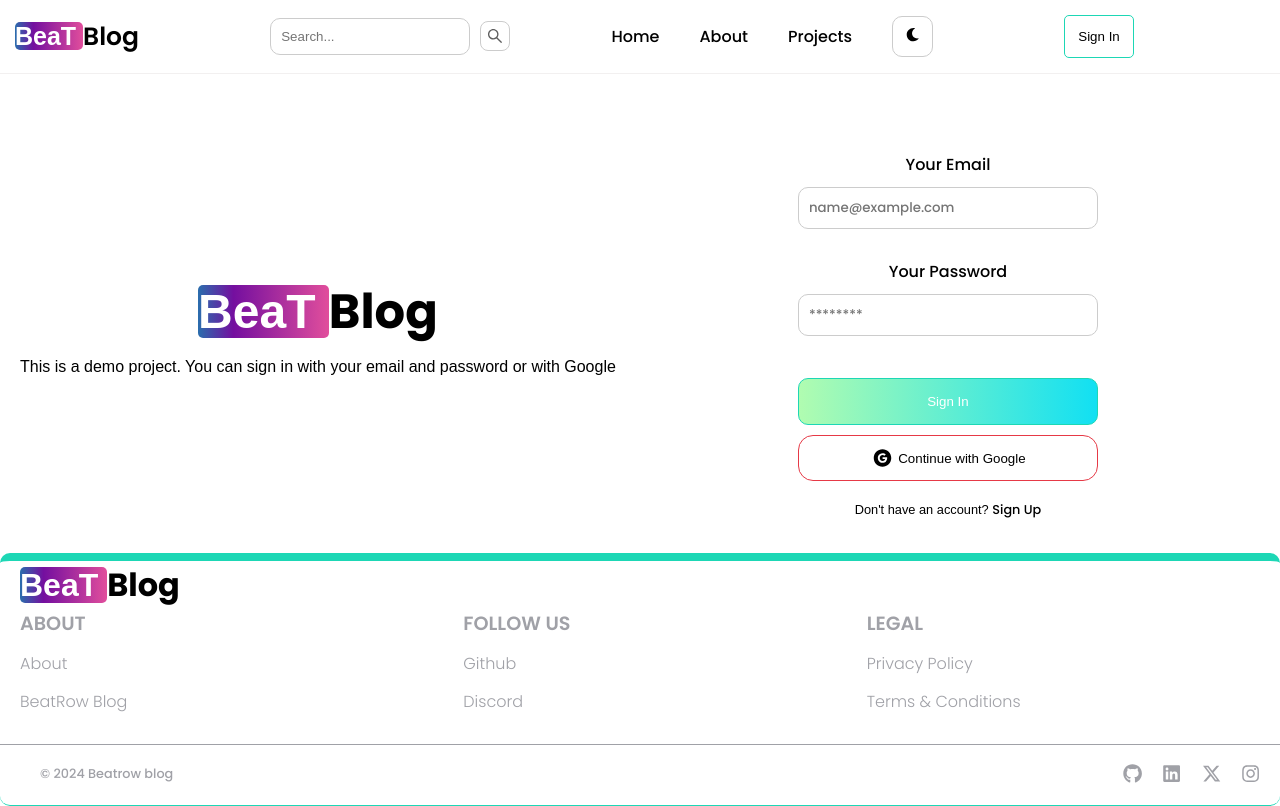
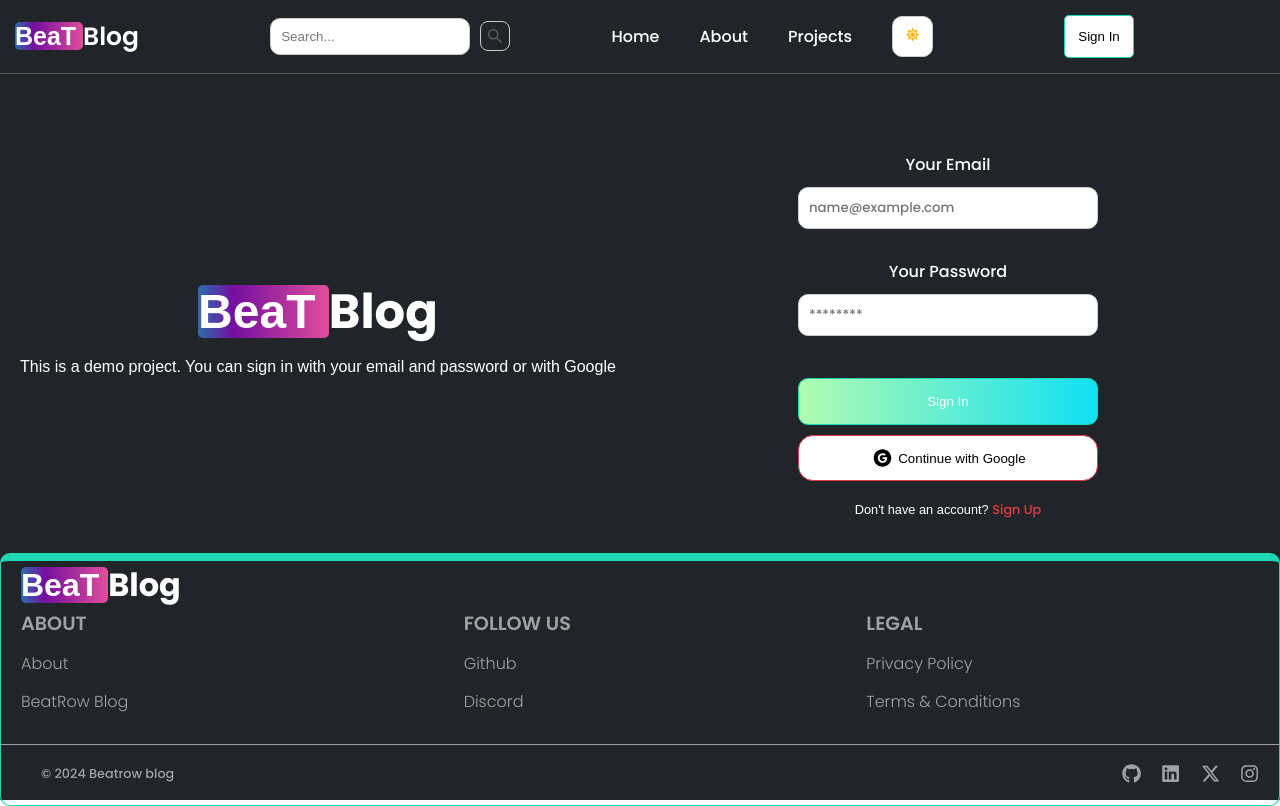
Before and after one commit to FaisalKhan-8/mern-blog, a React (Vite) app in the folder client/: page /sign-in in a window 1280 px wide. Both pictures are taken after a click on the button 912 px from the left and 36 px from the top of the page. Built offline with nearby package versions, Linux system fonts and the light colour scheme; no server answers; a web font is replaced by a local one.

Commit message:
add complete dark mode functionality

```diff
--- a/client/src/components/Footer.jsx
+++ b/client/src/components/Footer.jsx
@@ -85,6 +85,7 @@ const Footer = () => {
           </div>
         </div>
       </div>
+
       <div className='footer-divider'>
         <div>
           <Link className='divider-link' to='#'>
--- a/client/src/components/Header.jsx
+++ b/client/src/components/Header.jsx
@@ -1,15 +1,19 @@
 import React, { useState } from 'react';
 import { Link, useLocation } from 'react-router-dom';
 import { AiOutlineSearch } from 'react-icons/ai';
-import { FaMoon } from 'react-icons/fa';
+import { FaMoon, FaSun } from 'react-icons/fa';
 import { RxHamburgerMenu, RxCross1 } from 'react-icons/rx';
-import { useSelector } from 'react-redux';
+import { useSelector, useDispatch } from 'react-redux';
+import { toggleTheme } from '../redux/theme/themeSlice';
 
 const Header = () => {
   const [navbarOpen, setNavbarOpen] = useState(false);
 
   const location = useLocation().pathname;
+  const dispatch = useDispatch();
+
   const { currentUser } = useSelector((state) => state.user);
+  const { theme } = useSelector((state) => state.theme);
 
   return (
     <nav className='nav-main'>
@@ -45,9 +49,15 @@ const Header = () => {
               Projects
             </Link>
           </li>
-          <button className='btn2'>
-            <FaMoon />
-          </button>
+          {theme === 'light' ? (
+            <button className='btn2' onClick={() => dispatch(toggleTheme())}>
+              <FaMoon />
+            </button>
+          ) : (
+            <button className='btn2' onClick={() => dispatch(toggleTheme())}>
+              <FaSun className='light-mode-button' />
+            </button>
+          )}
         </ul>
       </div>
 
@@ -56,13 +66,16 @@ const Header = () => {
       </button>
       {/* //dropdown menu... */}
       {currentUser ? (
-        <div class='dropdown'>
+        <div className='dropdown'>
           <div className='avatar '>
             <img src={currentUser.profilePicture} alt='user ' />
           </div>
-          <div class='dropdown-content'>
-            <span color='red'>@{currentUser.username}</span>
-            <span>{currentUser.email}</span>
+          <div className='dropdown-content'>
+            <span>
+              <span className='user-text'>username: </span>{' '}
+              {currentUser.username}
+            </span>
+            <span> {currentUser.email}</span>
             <Link className='dropdown-link' to={'/dashboard?tab=profile'}>
               Profile
             </Link>
--- /dev/null
+++ b/client/src/components/ThemeProvider.jsx
@@ -0,0 +1,9 @@
+import { useSelector } from 'react-redux';
+
+const ThemeProvider = ({ children }) => {
+  const { theme } = useSelector((state) => state.theme);
+
+  return <div className={theme}>{children}</div>;
+};
+
+export default ThemeProvider;
--- a/client/src/main.jsx
+++ b/client/src/main.jsx
@@ -5,12 +5,15 @@ import './styles/index.scss';
 import { store, persistor } from './redux/store.js';
 import { Provider } from 'react-redux';
 import { PersistGate } from 'redux-persist/integration/react';
+import ThemeProvider from './components/ThemeProvider.jsx';
 
 ReactDOM.createRoot(document.getElementById('root')).render(
   <React.StrictMode>
     <PersistGate persistor={persistor}>
       <Provider store={store}>
-        <App />
+        <ThemeProvider>
+          <App />
+        </ThemeProvider>
       </Provider>
     </PersistGate>
   </React.StrictMode>
--- a/client/src/pages/SignUp.jsx
+++ b/client/src/pages/SignUp.jsx
@@ -108,7 +108,7 @@ const SignUp = () => {
           </form>
           <div className='signup-text'>
             <span>
-              Already have an account?
+              Already have an account?{' '}
               <Link to='/sign-in' className='signup-text-span'>
                 Sign In
               </Link>
--- a/client/src/redux/store.js
+++ b/client/src/redux/store.js
@@ -1,12 +1,13 @@
 import { configureStore, combineReducers } from '@reduxjs/toolkit';
-import userReducer from './user/userSlice';
 import { persistReducer } from 'redux-persist';
 import storage from 'redux-persist/lib/storage';
-
 import persistStore from 'redux-persist/es/persistStore';
+import userReducer from './user/userSlice';
+import themeReducer from './theme/themeSlice';
 
 const rootReducer = combineReducers({
   user: userReducer,
+  theme: themeReducer,
 });
 
 const persistConfig = {
--- /dev/null
+++ b/client/src/redux/theme/themeSlice.js
@@ -0,0 +1,19 @@
+import { createSlice } from '@reduxjs/toolkit';
+
+const initialState = {
+  theme: 'light',
+};
+
+const themeSlice = createSlice({
+  name: 'theme',
+  initialState,
+  reducers: {
+    toggleTheme: (state) => {
+      state.theme = state.theme === 'light' ? 'dark' : 'light';
+    },
+  },
+});
+
+export const { toggleTheme } = themeSlice.actions;
+
+export default themeSlice.reducer;
--- a/client/src/styles/colors.scss
+++ b/client/src/styles/colors.scss
@@ -1,5 +1,6 @@
 $white: #fff;
 $black: #000;
+$dark: #212529;
 $red: #e63946;
 $red-200: #fae2e4;
 $primary: #5a77f8;
--- a/client/src/styles/footer.scss
+++ b/client/src/styles/footer.scss
@@ -2,6 +2,8 @@
   margin-top: 1.5rem;
   border-top: 8px solid $gradient;
   border-bottom: 1px solid $gradient;
+  border-left: 1px solid $gradient;
+  border-right: 1px solid $gradient;
   border-radius: 10px;
 }
 
--- a/client/src/styles/header.scss
+++ b/client/src/styles/header.scss
@@ -93,6 +93,13 @@ form {
   &:hover {
     color: $gradient;
     border: 1px solid $gradient;
+  }
+
+  .light-mode-button {
+    color: #fdb813;
+    &:hover {
+      color: $gradient;
+    }
   }
 }
 
@@ -200,6 +207,8 @@ form {
     height: 40px;
     border: 1px solid $gradient;
     border-radius: 50%;
+    object-fit: cover;
+    margin-top: 4px;
   }
 }
 
@@ -216,6 +225,9 @@ form {
 
   :nth-child(1) {
     color: $red;
+    .user-text {
+      color: $gradient;
+    }
   }
 
   .dropdown-link {
--- a/client/src/styles/index.scss
+++ b/client/src/styles/index.scss
@@ -5,6 +5,7 @@
 @import 'sign_up.scss';
 @import 'footer.scss';
 @import 'oAuth.scss';
+@import 'theme.scss';
 
 * {
   margin: 0;
--- /dev/null
+++ b/client/src/styles/theme.scss
@@ -0,0 +1,57 @@
+.dark {
+  background-color: $dark;
+  color: $white;
+  height: 100vh;
+
+  .nav-logo {
+    color: $white;
+  }
+
+  .nav-link {
+    .link {
+      color: $white;
+    }
+  }
+
+  .show-menu {
+    background-color: $dark;
+    color: $white;
+
+    .link {
+      color: $white;
+      &:hover {
+        color: $gradient;
+      }
+    }
+  }
+
+  .dropdown-content {
+    background-color: $dark;
+
+    .dropdown-link {
+      color: $white;
+      &:hover {
+        color: $gradient;
+      }
+    }
+  }
+
+  .signup-logo {
+    color: $white;
+  }
+  .signup-text {
+    .signup-text-span {
+      text-decoration: none;
+      font-size: 0.8rem;
+      color: $red;
+      font-family: 'Poppins', sans-serif;
+      &:hover {
+        color: $gradient;
+      }
+    }
+  }
+
+  .footer-logo {
+    color: $white;
+  }
+}
```
